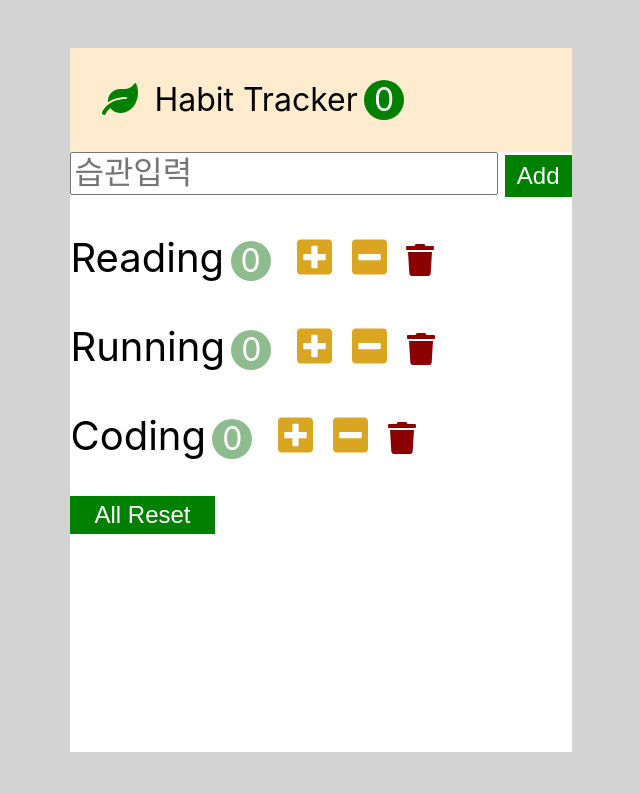
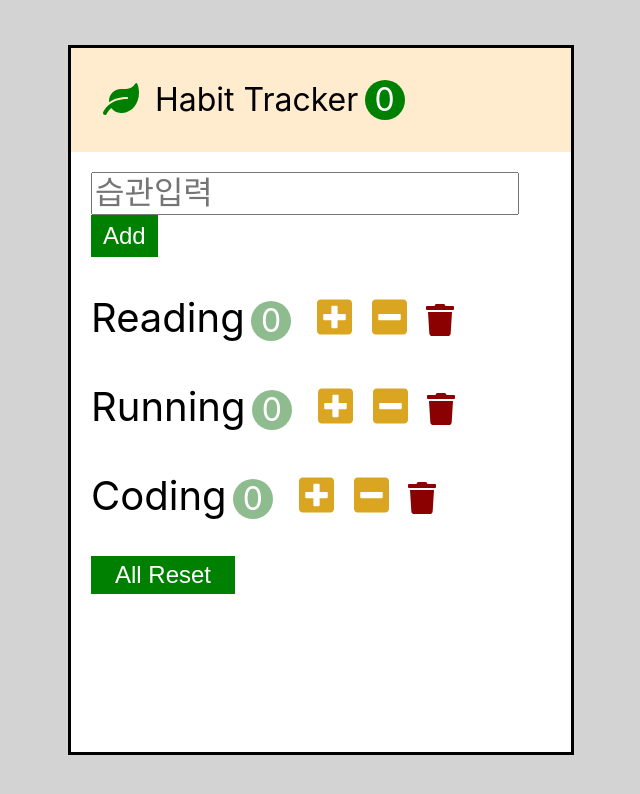
Before and after one commit to stillgood96/Habit-Tracker, a React (Create React App) app: page / in a window 1280 px wide. Shown: the top 794 px of the page, without its empty margins (319-959 px from the left). Built offline with nearby package versions, Linux system fonts and the light colour scheme.

Commit message:
add border

```diff
--- a/package.json
+++ b/package.json
@@ -2,12 +2,13 @@
   "name": "habit-tracker",
   "version": "0.1.0",
   "private": true,
+  "homepage": "https://stillgood96.github.io/Habit-Tracker/",
   "dependencies": {
     "@fortawesome/fontawesome-free": "^5.15.3",
     "@testing-library/jest-dom": "^5.11.4",
     "@testing-library/react": "^11.1.0",
     "@testing-library/user-event": "^12.1.10",
-    "gh-pages": "^3.1.0",
+    "gh-pages": "^3.2.3",
     "husky": "^6.0.0",
     "react": "^17.0.2",
     "react-dom": "^17.0.2",
--- a/src/App.css
+++ b/src/App.css
@@ -11,11 +11,14 @@
   background-color: lightgrey;
 }
 .container2 {
+  border: 3px solid black;
 }
 .main {
+  width: 500px;
   background-color: white;
   overflow-y: scroll;
   height: 600px;
+  padding: 20px;
 }
 
 button {
```
Also changed, not shown: 1 other file (tests, documents, lock files or other folders).
